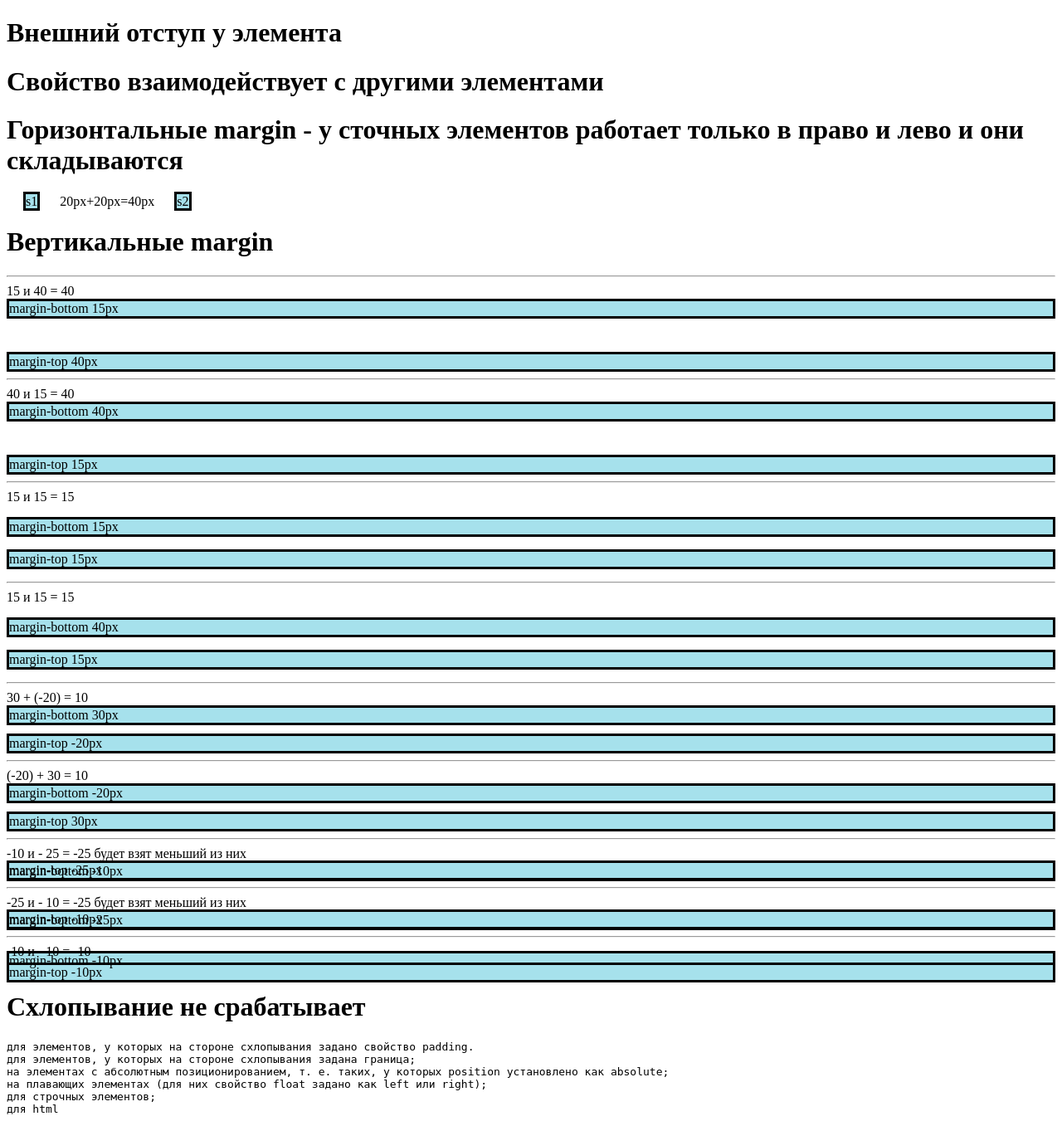
After one commit to LexusAlex/tasks, a PHP site: page /css/properties/blockModel/margin/margin.html in a window 1280 px wide. The commit adds this page. Shown: the whole page at 83% size. Run offline with PHP 8.4, Linux system fonts and the light colour scheme.

Commit message:
css border-image border-image margin

```diff
--- /dev/null
+++ b/css/properties/blockModel/margin/margin.html
@@ -0,0 +1,133 @@
+<!DOCTYPE html>
+<html lang="en">
+<head>
+    <meta charset="UTF-8">
+    <title>Margin</title>
+    <style>
+        .block{
+            background-color: #a6e1ec;
+            border: solid;
+        }
+        .m1{
+            margin: 0 20px;
+        }
+        .m2{
+            margin: 0 0 15px 0
+        }
+        .m3{
+            margin: 40px 0 0 0;
+        }
+        .m4{
+            margin: 0 0 40px 0
+        }
+        .m5{
+            margin: 15px 0 0 0;
+        }
+        .m6{
+            margin: 15px 0 15px 0;
+        }
+
+        .m7{
+            margin:  0 0 30px 0;
+        }
+        .m8{
+            margin: -20px 0 0 0;
+        }
+
+        .m9{
+            margin:  0 0 -20px 0;
+        }
+        .m10{
+            margin: 30px 0 0 0;
+        }
+
+        .m11{
+            margin:  0 0 -10px 0;
+        }
+        .m12{
+            margin: -25px 0 0 0;
+        }
+
+        .m13{
+            margin:  0 0 -25px 0;
+        }
+        .m14{
+            margin: -10px 0 0 0;
+        }
+        .m15{
+            margin: -10px 0 -10px 0;
+        }
+    </style>
+</head>
+<body>
+<h1>Внешний отступ у элемента</h1>
+<h1>Свойство взаимодействует с другими элементами</h1>
+<h1>Горизонтальные margin - у сточных элементов работает только в право и лево и они складываются</h1>
+<span class="block m1">s1</span>
+20px+20px=40px
+<span class="block m1">s2</span>
+
+<h1>Вертикальные margin</h1>
+<hr>
+15 и 40 = 40
+<div class="block m2">margin-bottom 15px</div>
+
+<div class="block m3">margin-top 40px</div>
+
+<hr>
+40 и 15 = 40
+<div class="block m4">margin-bottom 40px</div>
+
+<div class="block m5">margin-top 15px</div>
+
+<hr>
+15 и 15 = 15
+<div class="block m6">margin-bottom 15px</div>
+
+<div class="block m6">margin-top 15px</div>
+
+<hr>
+15 и 15 = 15
+<div class="block m6">margin-bottom 40px</div>
+
+<div class="block m6">margin-top 15px</div>
+
+<hr>
+30 + (-20) = 10
+<div class="block m7">margin-bottom 30px</div>
+
+<div class="block m8">margin-top -20px</div>
+<hr>
+
+(-20) + 30 = 10
+<div class="block m9">margin-bottom -20px</div>
+
+<div class="block m10">margin-top 30px</div>
+<hr>
+-10  и - 25 = -25 будет взят меньший из них
+<div class="block m11">margin-bottom -10px</div>
+
+<div class="block m12">margin-top -25px</div>
+<hr>
+-25  и - 10 = -25 будет взят меньший из них
+<div class="block m13">margin-bottom -25px</div>
+
+<div class="block m14">margin-top -10px</div>
+
+<hr>
+-10  и - 10 = -10
+<div class="block m15">margin-bottom -10px</div>
+
+<div class="block m15">margin-top -10px</div>
+
+<h1>Схлопывание не срабатывает</h1>
+<pre>
+для элементов, у которых на стороне схлопывания задано свойство padding.
+для элементов, у которых на стороне схлопывания задана граница;
+на элементах с абсолютным позиционированием, т. е. таких, у которых position установлено как absolute;
+на плавающих элементах (для них свойство float задано как left или right);
+для строчных элементов;
+для html
+</pre>
+</body>
+</html>
```
Also changed, not shown: css/properties/blockModel/border-image/border-image.html (added, +73 -0 lines), css/properties/blockModel/border-radius/border-radius.html (added, +39 -0 lines), index.php (+26 -0 lines), css/properties/blockModel/images/border-image.png (added), css/properties/blockModel/images/border-radius.png (added).
